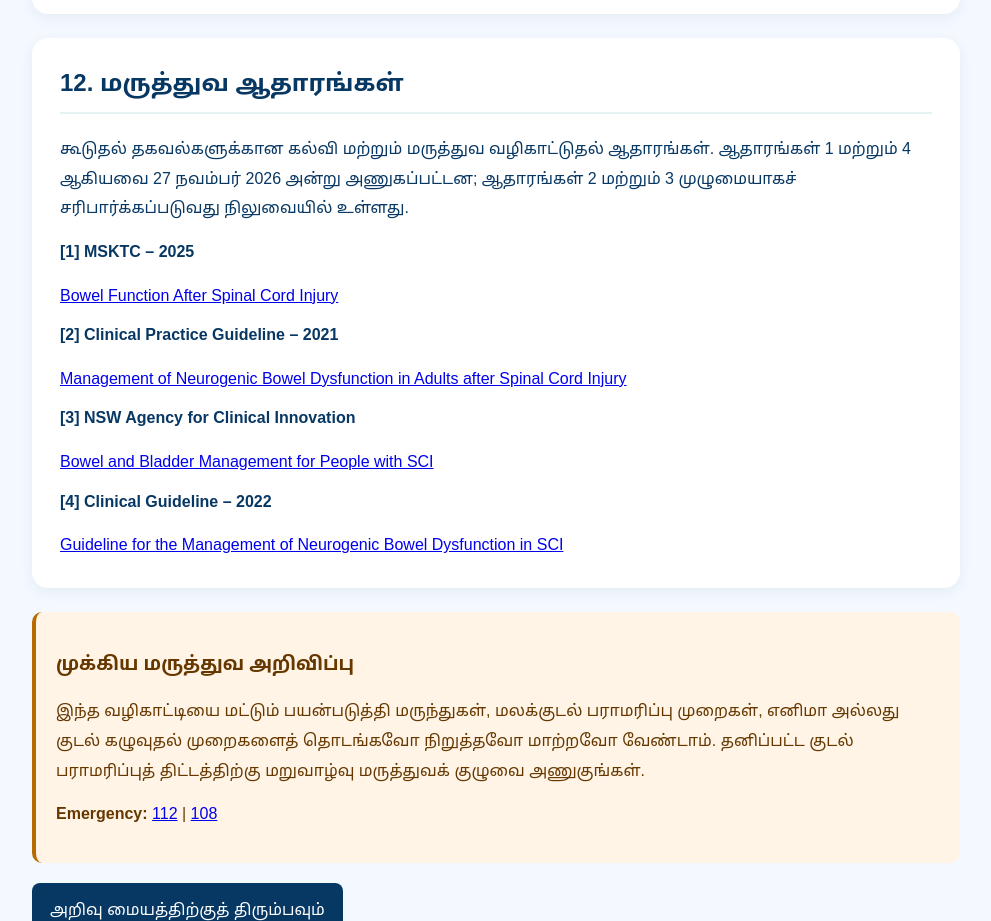
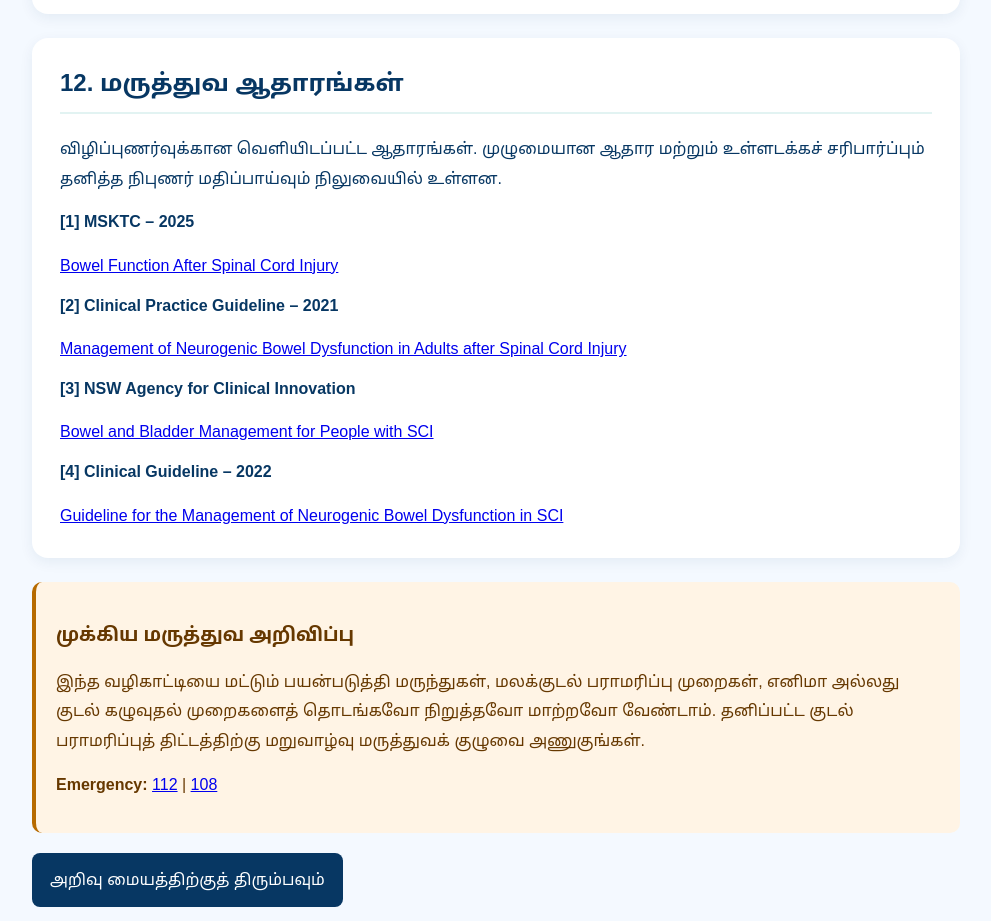
Before and after one commit to uthayaa999/sis-spinal-injured-society, a plain HTML site: page bowel-management.html in a window 1280 px wide. Shown: the part 11079-12000 px from the top of the page, without its empty margins (144-1135 px from the left). Drawn offline with Linux system fonts and the light colour scheme.

Commit message:
Update bowel-management.html
SIS STEP 43.4.5 - Reference Transparency and Educational Content Corrections

```diff
--- a/bowel-management.html
+++ b/bowel-management.html
@@ -469,10 +469,7 @@ sourcesTitle:[
 "12. மருத்துவ ஆதாரங்கள்"
 ],
 
-sourcesNote:[
-"Published educational and clinical resources for further reading. References 1 and 4 were accessed on 27 November 2026; full verification of references 2 and 3 remains pending.",
-"கூடுதல் தகவல்களுக்கான கல்வி மற்றும் மருத்துவ வழிகாட்டுதல் ஆதாரங்கள். ஆதாரங்கள் 1 மற்றும் 4 ஆகியவை 27 நவம்பர் 2026 அன்று அணுகப்பட்டன; ஆதாரங்கள் 2 மற்றும் 3 முழுமையாகச் சரிபார்க்கப்படுவது நிலுவையில் உள்ளது."
-],
+sourcesNote:["Published resources for educational reading. Full reference and content verification and independent professional review remain pending.","விழிப்புணர்வுக்கான வெளியிடப்பட்ட ஆதாரங்கள். முழுமையான ஆதார மற்றும் உள்ளடக்கச் சரிபார்ப்பும் தனித்த நிபுணர் மதிப்பாய்வும் நிலுவையில் உள்ளன."],
 
 disclaimerTitle:[
 "Important Medical Disclaimer",
```
